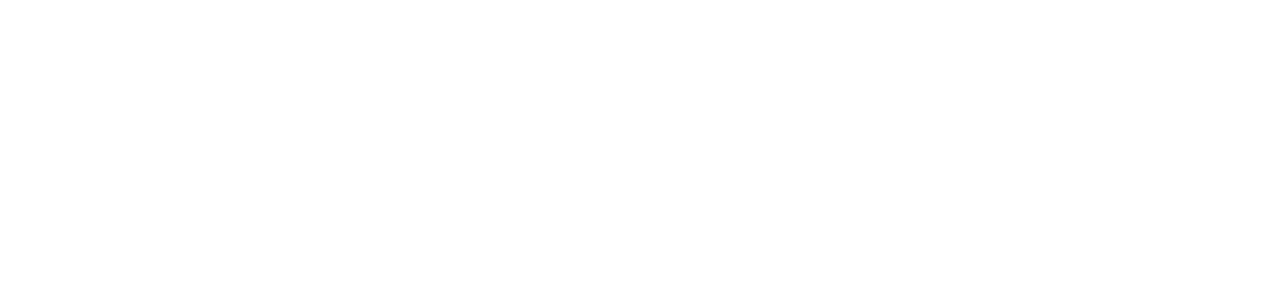
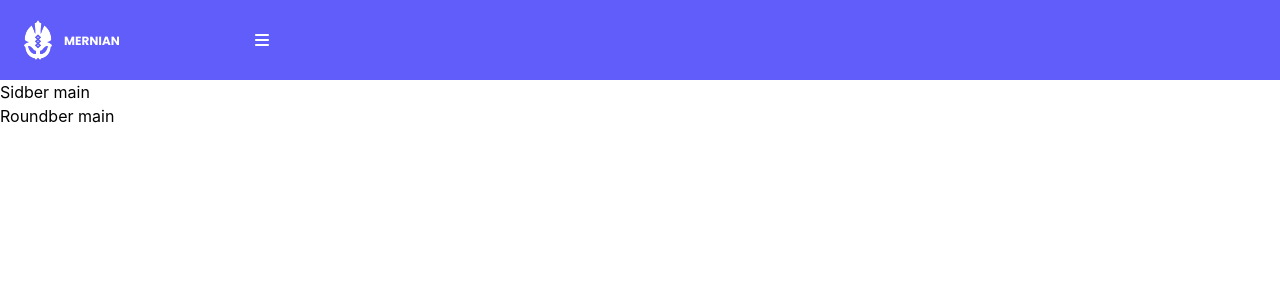
Before and after one commit to Dipokdas347250/social_media, a React (Vite) app: page / in a window 1280 px wide. Shown: the top 300 px of the page. Built offline with nearby package versions, Linux system fonts and the light colour scheme.

Commit message:
routing all done

```diff
--- a/index.html
+++ b/index.html
@@ -5,6 +5,9 @@
     <link rel="icon" type="image/svg+xml" href="/vite.svg" />
     <meta name="viewport" content="width=device-width, initial-scale=1.0" />
     <title>a-b-m-shawon</title>
+    <link rel="preconnect" href="https://fonts.googleapis.com">
+<link rel="preconnect" href="https://fonts.gstatic.com" crossorigin>
+<link href="https://fonts.googleapis.com/css2?family=Poppins:ital,wght@0,100;0,200;0,300;0,400;0,500;0,600;0,700;0,800;0,900;1,100;1,200;1,300;1,400;1,500;1,600;1,700;1,800;1,900&display=swap" rel="stylesheet">
   </head>
   <body>
     <div id="root"></div>
--- a/package.json
+++ b/package.json
@@ -13,6 +13,8 @@
     "@tailwindcss/vite": "^4.2.1",
     "react": "^19.2.0",
     "react-dom": "^19.2.0",
+    "react-icons": "^5.6.0",
+    "react-router": "^7.13.1",
     "tailwindcss": "^4.2.1"
   },
   "devDependencies": {
--- a/src/App.jsx
+++ b/src/App.jsx
@@ -1,11 +1,25 @@
 import React from 'react'
+import { createBrowserRouter, createRoutesFromElements, Route, RouterProvider } from 'react-router'
+import RootLayout from './componentes/RootLayout'
+import Home from './componentes/home_route/Home'
+
+
+
+
+
+const router = createBrowserRouter(createRoutesFromElements(
+  <Route element={<RootLayout/>}>
+    <Route index element={<Home/>}></Route>
+
+
+  </Route>
+))
 
 const App = () => {
   return (
-    <div>
-      <h3></h3>
-
-    </div>
+   <>
+   <RouterProvider router={router} />
+   </>
   )
 }
 
--- /dev/null
+++ b/src/componentes/RootLayout.jsx
@@ -0,0 +1,17 @@
+import Navber from './common/Navber'
+import Sideber from './common/Sideber'
+import RoundBer from './common/RoundBer'
+import { Outlet } from 'react-router'
+
+const RootLayout = () => {
+  return (
+    <>
+    <Navber/>
+    <Sideber/>
+    <RoundBer/>
+    <Outlet/>
+    </>
+  )
+}
+
+export default RootLayout
--- /dev/null
+++ b/src/componentes/common/Navber.jsx
@@ -0,0 +1,24 @@
+import React from 'react'
+import logo from "../../assets/logo.png"
+import { FaBars } from "react-icons/fa6";
+
+
+const Navber = () => {
+  return (
+    <>
+    <nav className='py-5 bg-primary px-6'>
+        <div className="">
+            <div className="w-[20%]">
+                <div className="flex justify-between items-center">
+                    <img src={logo} alt="" />
+                <FaBars className='text-white' />
+                </div>
+            </div>
+            <div className="w-[80%]"></div>
+        </div>
+    </nav>
+    </>
+  )
+}
+
+export default Navber
--- /dev/null
+++ b/src/componentes/common/RoundBer.jsx
@@ -0,0 +1,11 @@
+import React from 'react'
+
+const RoundBer = () => {
+  return (
+    <div>
+      <h1>Roundber main</h1>
+    </div>
+  )
+}
+
+export default RoundBer
--- /dev/null
+++ b/src/componentes/common/Sideber.jsx
@@ -0,0 +1,11 @@
+import React from 'react'
+
+const Sideber = () => {
+  return (
+    <div>
+      <h1>Sidber main</h1>
+    </div>
+  )
+}
+
+export default Sideber
--- /dev/null
+++ b/src/componentes/home_route/Home.jsx
@@ -0,0 +1,11 @@
+import React from 'react'
+
+const Home = () => {
+  return (
+    <>
+
+    </>
+  )
+}
+
+export default Home
--- /dev/null
+++ b/src/componentes/pages/home/Profile.jsx
@@ -0,0 +1,11 @@
+import React from 'react'
+
+const Profile = () => {
+  return (
+    <div>
+      <h1>A B M  Shwone </h1>
+    </div>
+  )
+}
+
+export default Profile
--- a/src/index.css
+++ b/src/index.css
@@ -1 +1,24 @@
 @import "tailwindcss";
+
+
+:root {
+  --primary: #615DFA;
+  --secondary: #23D2E2;
+  --tertiary: #AFB0C0;
+  --color-primary: var(--primary);
+  --color-secondary: var(--secondary);
+  --color-tertiary: var(--tertiary);
+  --font-poppins: "Poppins", sans-serif;
+
+
+}
+
+@theme inline {
+  --color-primary: var(--color-primary);
+  --color-secondary: var(--color-secondary);
+  --color-tertiary: var(--color-tertiary);
+}
+@theme {
+  --font-poppins: "Poppins", sans-serif;
+
+}
```
Also changed, not shown: src/assets/logo.png (added), 1 other file (tests, documents, lock files or other folders).
